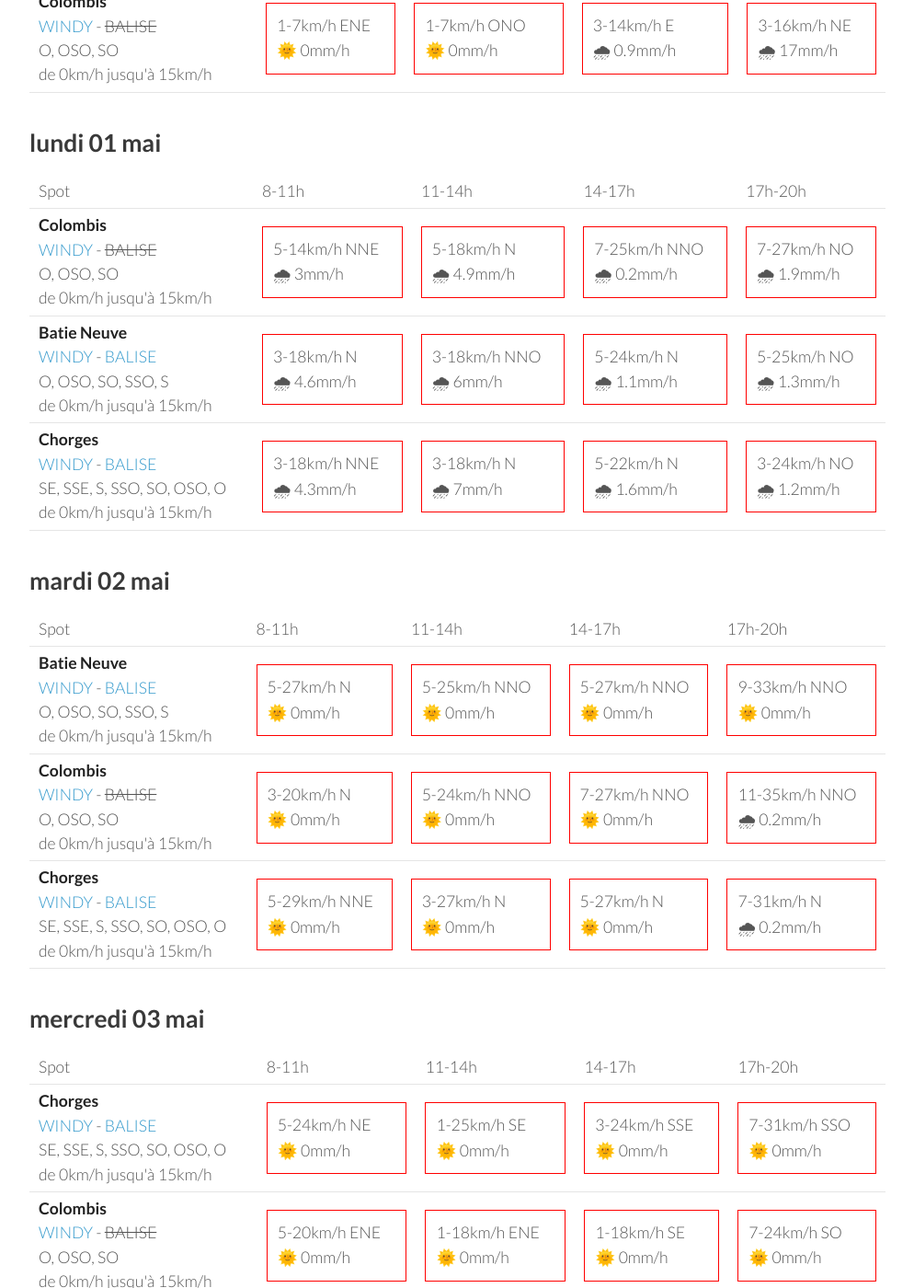
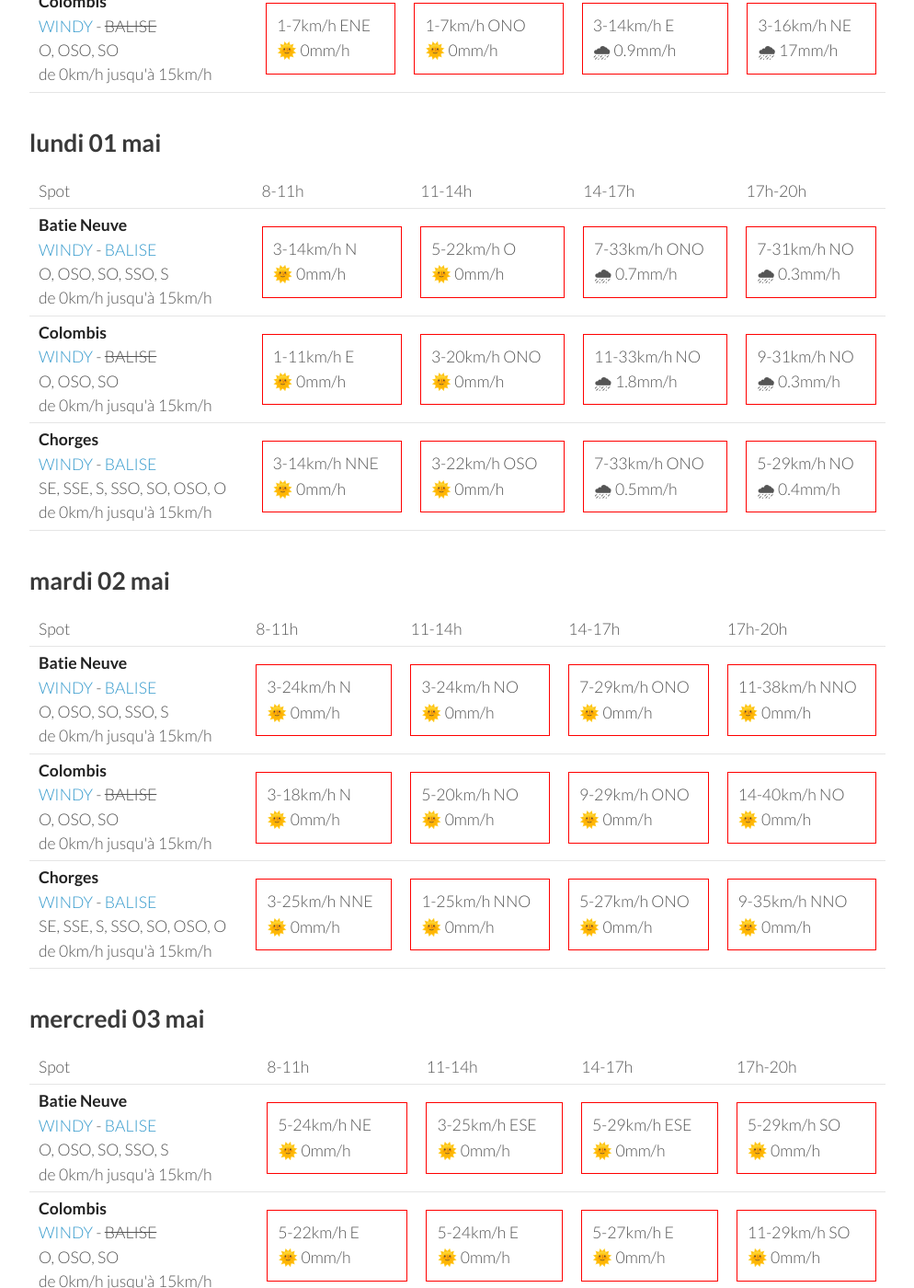
Before and after one commit to parapente-dans-le-nord/parapente-dans-le-nord.github.io, a Jekyll site: the page built from serre_poncon.markdown, in a window 1280 px wide and 1400 px high, scrolled down 1092 px. Shown: the whole window at 92% size, without its empty margins (26-1020 px from the left). Built offline with Jekyll 4.4.1, drawn with Linux system fonts in a browser that asks for light colours; some of the changed text lies outside the part shown.

Commit message:
update index.markdown

```diff
--- a/serre_poncon.markdown
+++ b/serre_poncon.markdown
@@ -114,32 +114,32 @@ page mise à jour le samedi 29 avril 06:31
       <td>17h-20h</td>
     </tr>
 <tr>
-        <td><strong>Colombis</strong><br><a href="https://windy.com/44.494/6.216?44.559,6.262,10">WINDY</a> - <span class="no-balise"> BALISE </span><br> <span class="vent-favorable">O, OSO, SO</span><br><span class="force-vent">de 0km/h jusqu'à 15km/h</span> </td>
+        <td><strong>Batie Neuve</strong><br><a href="https://windy.com/44.584/6.236?44.559,6.262,10,m:eTtagly">WINDY</a> - <span class=""><a href="https://www.openwindmap.org/PP554">BALISE</a> </span><br> <span class="vent-favorable">O, OSO, SO, SSO, S</span><br><span class="force-vent">de 0km/h jusqu'à 15km/h</span> </td>
 
-            <td><div class="not-flyable"><p>5-14km/h NNE</p><p>🌧 3mm/h</p></div></td>
-            <td><div class="not-flyable"><p>5-18km/h N</p><p>🌧 4.9mm/h</p></div></td>
-            <td><div class="not-flyable"><p>7-25km/h NNO</p><p>🌧 0.2mm/h</p></div></td>
-            <td><div class="not-flyable"><p>7-27km/h NO</p><p>🌧 1.9mm/h</p></div></td>
+            <td><div class="not-flyable"><p>3-14km/h N</p><p>🌞 0mm/h</p></div></td>
+            <td><div class="not-flyable"><p>5-22km/h O</p><p>🌞 0mm/h</p></div></td>
+            <td><div class="not-flyable"><p>7-33km/h ONO</p><p>🌧 0.7mm/h</p></div></td>
+            <td><div class="not-flyable"><p>7-31km/h NO</p><p>🌧 0.3mm/h</p></div></td>
 
 
     </tr>
 <tr>
-        <td><strong>Batie Neuve</strong><br><a href="https://windy.com/44.584/6.236?44.559,6.262,10,m:eTtagly">WINDY</a> - <span class=""><a href="https://www.openwindmap.org/PP554">BALISE</a> </span><br> <span class="vent-favorable">O, OSO, SO, SSO, S</span><br><span class="force-vent">de 0km/h jusqu'à 15km/h</span> </td>
+        <td><strong>Colombis</strong><br><a href="https://windy.com/44.494/6.216?44.559,6.262,10">WINDY</a> - <span class="no-balise"> BALISE </span><br> <span class="vent-favorable">O, OSO, SO</span><br><span class="force-vent">de 0km/h jusqu'à 15km/h</span> </td>
 
-            <td><div class="not-flyable"><p>3-18km/h N</p><p>🌧 4.6mm/h</p></div></td>
-            <td><div class="not-flyable"><p>3-18km/h NNO</p><p>🌧 6mm/h</p></div></td>
-            <td><div class="not-flyable"><p>5-24km/h N</p><p>🌧 1.1mm/h</p></div></td>
-            <td><div class="not-flyable"><p>5-25km/h NO</p><p>🌧 1.3mm/h</p></div></td>
+            <td><div class="not-flyable"><p>1-11km/h E</p><p>🌞 0mm/h</p></div></td>
+            <td><div class="not-flyable"><p>3-20km/h ONO</p><p>🌞 0mm/h</p></div></td>
+            <td><div class="not-flyable"><p>11-33km/h NO</p><p>🌧 1.8mm/h</p></div></td>
+            <td><div class="not-flyable"><p>9-31km/h NO</p><p>🌧 0.3mm/h</p></div></td>
 
 
     </tr>
 <tr>
         <td><strong>Chorges</strong><br><a href="https://windy.com/44.578/6.280?44.559,6.262,10">WINDY</a> - <span class=""><a href="https://www.openwindmap.org/PP554">BALISE</a> </span><br> <span class="vent-favorable">SE, SSE, S, SSO, SO, OSO, O</span><br><span class="force-vent">de 0km/h jusqu'à 15km/h</span> </td>
 
-            <td><div class="not-flyable"><p>3-18km/h NNE</p><p>🌧 4.3mm/h</p></div></td>
-            <td><div class="not-flyable"><p>3-18km/h N</p><p>🌧 7mm/h</p></div></td>
-            <td><div class="not-flyable"><p>5-22km/h N</p><p>🌧 1.6mm/h</p></div></td>
-            <td><div class="not-flyable"><p>3-24km/h NO</p><p>🌧 1.2mm/h</p></div></td>
+            <td><div class="not-flyable"><p>3-14km/h NNE</p><p>🌞 0mm/h</p></div></td>
+            <td><div class="not-flyable"><p>3-22km/h OSO</p><p>🌞 0mm/h</p></div></td>
+            <td><div class="not-flyable"><p>7-33km/h ONO</p><p>🌧 0.5mm/h</p></div></td>
+            <td><div class="not-flyable"><p>5-29km/h NO</p><p>🌧 0.4mm/h</p></div></td>
 
 
     </tr>
@@ -162,30 +162,30 @@ page mise à jour le samedi 29 avril 06:31
 <tr>
         <td><strong>Batie Neuve</strong><br><a href="https://windy.com/44.584/6.236?44.559,6.262,10,m:eTtagly">WINDY</a> - <span class=""><a href="https://www.openwindmap.org/PP554">BALISE</a> </span><br> <span class="vent-favorable">O, OSO, SO, SSO, S</span><br><span class="force-vent">de 0km/h jusqu'à 15km/h</span> </td>
 
-            <td><div class="not-flyable"><p>5-27km/h N</p><p>🌞 0mm/h</p></div></td>
-            <td><div class="not-flyable"><p>5-25km/h NNO</p><p>🌞 0mm/h</p></div></td>
-            <td><div class="not-flyable"><p>5-27km/h NNO</p><p>🌞 0mm/h</p></div></td>
-            <td><div class="not-flyable"><p>9-33km/h NNO</p><p>🌞 0mm/h</p></div></td>
+            <td><div class="not-flyable"><p>3-24km/h N</p><p>🌞 0mm/h</p></div></td>
+            <td><div class="not-flyable"><p>3-24km/h NO</p><p>🌞 0mm/h</p></div></td>
+            <td><div class="not-flyable"><p>7-29km/h ONO</p><p>🌞 0mm/h</p></div></td>
+            <td><div class="not-flyable"><p>11-38km/h NNO</p><p>🌞 0mm/h</p></div></td>
 
 
     </tr>
 <tr>
         <td><strong>Colombis</strong><br><a href="https://windy.com/44.494/6.216?44.559,6.262,10">WINDY</a> - <span class="no-balise"> BALISE </span><br> <span class="vent-favorable">O, OSO, SO</span><br><span class="force-vent">de 0km/h jusqu'à 15km/h</span> </td>
 
-            <td><div class="not-flyable"><p>3-20km/h N</p><p>🌞 0mm/h</p></div></td>
-            <td><div class="not-flyable"><p>5-24km/h NNO</p><p>🌞 0mm/h</p></div></td>
-            <td><div class="not-flyable"><p>7-27km/h NNO</p><p>🌞 0mm/h</p></div></td>
-            <td><div class="not-flyable"><p>11-35km/h NNO</p><p>🌧 0.2mm/h</p></div></td>
+            <td><div class="not-flyable"><p>3-18km/h N</p><p>🌞 0mm/h</p></div></td>
+            <td><div class="not-flyable"><p>5-20km/h NO</p><p>🌞 0mm/h</p></div></td>
+            <td><div class="not-flyable"><p>9-29km/h ONO</p><p>🌞 0mm/h</p></div></td>
+            <td><div class="not-flyable"><p>14-40km/h NO</p><p>🌞 0mm/h</p></div></td>
 
 
     </tr>
 <tr>
         <td><strong>Chorges</strong><br><a href="https://windy.com/44.578/6.280?44.559,6.262,10">WINDY</a> - <span class=""><a href="https://www.openwindmap.org/PP554">BALISE</a> </span><br> <span class="vent-favorable">SE, SSE, S, SSO, SO, OSO, O</span><br><span class="force-vent">de 0km/h jusqu'à 15km/h</span> </td>
 
-            <td><div class="not-flyable"><p>5-29km/h NNE</p><p>🌞 0mm/h</p></div></td>
-            <td><div class="not-flyable"><p>3-27km/h N</p><p>🌞 0mm/h</p></div></td>
-            <td><div class="not-flyable"><p>5-27km/h N</p><p>🌞 0mm/h</p></div></td>
-            <td><div class="not-flyable"><p>7-31km/h N</p><p>🌧 0.2mm/h</p></div></td>
+            <td><div class="not-flyable"><p>3-25km/h NNE</p><p>🌞 0mm/h</p></div></td>
+            <td><div class="not-flyable"><p>1-25km/h NNO</p><p>🌞 0mm/h</p></div></td>
+            <td><div class="not-flyable"><p>5-27km/h ONO</p><p>🌞 0mm/h</p></div></td>
+            <td><div class="not-flyable"><p>9-35km/h NNO</p><p>🌞 0mm/h</p></div></td>
 
 
     </tr>
@@ -206,32 +206,32 @@ page mise à jour le samedi 29 avril 06:31
       <td>17h-20h</td>
     </tr>
 <tr>
-        <td><strong>Chorges</strong><br><a href="https://windy.com/44.578/6.280?44.559,6.262,10">WINDY</a> - <span class=""><a href="https://www.openwindmap.org/PP554">BALISE</a> </span><br> <span class="vent-favorable">SE, SSE, S, SSO, SO, OSO, O</span><br><span class="force-vent">de 0km/h jusqu'à 15km/h</span> </td>
+        <td><strong>Batie Neuve</strong><br><a href="https://windy.com/44.584/6.236?44.559,6.262,10,m:eTtagly">WINDY</a> - <span class=""><a href="https://www.openwindmap.org/PP554">BALISE</a> </span><br> <span class="vent-favorable">O, OSO, SO, SSO, S</span><br><span class="force-vent">de 0km/h jusqu'à 15km/h</span> </td>
 
             <td><div class="not-flyable"><p>5-24km/h NE</p><p>🌞 0mm/h</p></div></td>
-            <td><div class="not-flyable"><p>1-25km/h SE</p><p>🌞 0mm/h</p></div></td>
-            <td><div class="not-flyable"><p>3-24km/h SSE</p><p>🌞 0mm/h</p></div></td>
-            <td><div class="not-flyable"><p>7-31km/h SSO</p><p>🌞 0mm/h</p></div></td>
+            <td><div class="not-flyable"><p>3-25km/h ESE</p><p>🌞 0mm/h</p></div></td>
+            <td><div class="not-flyable"><p>5-29km/h ESE</p><p>🌞 0mm/h</p></div></td>
+            <td><div class="not-flyable"><p>5-29km/h SO</p><p>🌞 0mm/h</p></div></td>
 
 
     </tr>
 <tr>
         <td><strong>Colombis</strong><br><a href="https://windy.com/44.494/6.216?44.559,6.262,10">WINDY</a> - <span class="no-balise"> BALISE </span><br> <span class="vent-favorable">O, OSO, SO</span><br><span class="force-vent">de 0km/h jusqu'à 15km/h</span> </td>
 
-            <td><div class="not-flyable"><p>5-20km/h ENE</p><p>🌞 0mm/h</p></div></td>
-            <td><div class="not-flyable"><p>1-18km/h ENE</p><p>🌞 0mm/h</p></div></td>
-            <td><div class="not-flyable"><p>1-18km/h SE</p><p>🌞 0mm/h</p></div></td>
-            <td><div class="not-flyable"><p>7-24km/h SO</p><p>🌞 0mm/h</p></div></td>
+            <td><div class="not-flyable"><p>5-22km/h E</p><p>🌞 0mm/h</p></div></td>
+            <td><div class="not-flyable"><p>5-24km/h E</p><p>🌞 0mm/h</p></div></td>
+            <td><div class="not-flyable"><p>5-27km/h E</p><p>🌞 0mm/h</p></div></td>
+            <td><div class="not-flyable"><p>11-29km/h SO</p><p>🌞 0mm/h</p></div></td>
 
 
     </tr>
 <tr>
-        <td><strong>Batie Neuve</strong><br><a href="https://windy.com/44.584/6.236?44.559,6.262,10,m:eTtagly">WINDY</a> - <span class=""><a href="https://www.openwindmap.org/PP554">BALISE</a> </span><br> <span class="vent-favorable">O, OSO, SO, SSO, S</span><br><span class="force-vent">de 0km/h jusqu'à 15km/h</span> </td>
+        <td><strong>Chorges</strong><br><a href="https://windy.com/44.578/6.280?44.559,6.262,10">WINDY</a> - <span class=""><a href="https://www.openwindmap.org/PP554">BALISE</a> </span><br> <span class="vent-favorable">SE, SSE, S, SSO, SO, OSO, O</span><br><span class="force-vent">de 0km/h jusqu'à 15km/h</span> </td>
 
-            <td><div class="not-flyable"><p>5-20km/h NE</p><p>🌞 0mm/h</p></div></td>
-            <td><div class="not-flyable"><p>1-22km/h S</p><p>🌞 0mm/h</p></div></td>
-            <td><div class="not-flyable"><p>3-24km/h S</p><p>🌞 0mm/h</p></div></td>
-            <td><div class="not-flyable"><p>7-31km/h SSO</p><p>🌞 0mm/h</p></div></td>
+            <td><div class="not-flyable"><p>5-27km/h ENE</p><p>🌞 0mm/h</p></div></td>
+            <td><div class="not-flyable"><p>5-29km/h E</p><p>🌞 0mm/h</p></div></td>
+            <td><div class="not-flyable"><p>5-33km/h E</p><p>🌞 0mm/h</p></div></td>
+            <td><div class="not-flyable"><p>3-29km/h SO</p><p>🌞 0mm/h</p></div></td>
 
 
     </tr>
@@ -239,3 +239,49 @@ page mise à jour le samedi 29 avril 06:31
 </tbody>
 </table>
 {:/}
+## jeudi 04 mai
+
+{::nomarkdown}
+<table>
+  <tbody>
+    <tr>
+      <td>Spot</td>
+      <td>8-11h</td>
+      <td>11-14h</td>
+      <td>14-17h</td>
+      <td>17h-20h</td>
+    </tr>
+<tr>
+        <td><strong>Colombis</strong><br><a href="https://windy.com/44.494/6.216?44.559,6.262,10">WINDY</a> - <span class="no-balise"> BALISE </span><br> <span class="vent-favorable">O, OSO, SO</span><br><span class="force-vent">de 0km/h jusqu'à 15km/h</span> </td>
+
+            <td><div class="not-flyable"><p>3-14km/h E</p><p>🌞 0mm/h</p></div></td>
+            <td><div class="not-flyable"><p>3-16km/h O</p><p>🌞 0mm/h</p></div></td>
+            <td><div class="not-flyable"><p>11-33km/h O</p><p>🌞 0mm/h</p></div></td>
+            <td><div class="not-flyable"><p>5-35km/h OSO</p><p>🌞 0mm/h</p></div></td>
+
+
+    </tr>
+<tr>
+        <td><strong>Batie Neuve</strong><br><a href="https://windy.com/44.584/6.236?44.559,6.262,10,m:eTtagly">WINDY</a> - <span class=""><a href="https://www.openwindmap.org/PP554">BALISE</a> </span><br> <span class="vent-favorable">O, OSO, SO, SSO, S</span><br><span class="force-vent">de 0km/h jusqu'à 15km/h</span> </td>
+
+            <td><div class="not-flyable"><p>3-12km/h ENE</p><p>🌞 0mm/h</p></div></td>
+            <td><div class="not-flyable"><p>3-20km/h SSO</p><p>🌞 0mm/h</p></div></td>
+            <td><div class="not-flyable"><p>9-35km/h OSO</p><p>🌞 0mm/h</p></div></td>
+            <td><div class="not-flyable"><p>7-37km/h SO</p><p>🌞 0mm/h</p></div></td>
+
+
+    </tr>
+<tr>
+        <td><strong>Chorges</strong><br><a href="https://windy.com/44.578/6.280?44.559,6.262,10">WINDY</a> - <span class=""><a href="https://www.openwindmap.org/PP554">BALISE</a> </span><br> <span class="vent-favorable">SE, SSE, S, SSO, SO, OSO, O</span><br><span class="force-vent">de 0km/h jusqu'à 15km/h</span> </td>
+
+            <td><div class="not-flyable"><p>5-14km/h ENE</p><p>🌞 0mm/h</p></div></td>
+            <td><div class="not-flyable"><p>3-22km/h SO</p><p>🌞 0mm/h</p></div></td>
+            <td><div class="not-flyable"><p>9-35km/h OSO</p><p>🌞 0mm/h</p></div></td>
+            <td><div class="not-flyable"><p>7-37km/h SO</p><p>🌞 0mm/h</p></div></td>
+
+
+    </tr>
+
+</tbody>
+</table>
+{:/}
```
Also changed, not shown: other parts of serre_poncon.markdown (+1 -1 lines).
